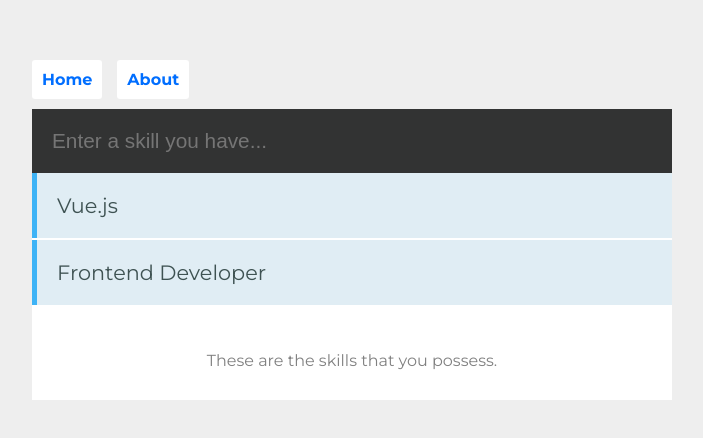
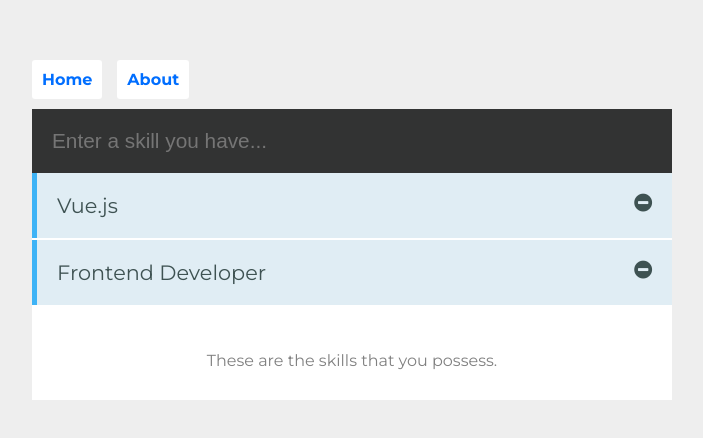
Before and after one commit to BenChallenor/vue-skills, a Vue app: page / in a window 1280 px wide. Shown: the top 438 px of the page, without its empty margins (288-991 px from the left). Built offline with nearby package versions, Linux system fonts and the light colour scheme; a small style sheet from the web is missing.

Commit message:
Add remove method and import font awesome

```diff
--- a/src/components/Skills.vue
+++ b/src/components/Skills.vue
@@ -13,7 +13,9 @@
 
     <ul>
       <transition-group name="list" enter-active-class="animated bounceInUp" leave-active-class="animated bounceOutDown">
-      <li v-for="(data, index) in skills" :key='index'>{{data.skill}}</li>
+      <li v-for="(data, index) in skills" :key='index'>{{data.skill}}
+        <i class="fa fa-minus-circle" v-on:click="remove(index)"></i>
+      </li>
     </transition-group>
     </ul>
     <!-- <div v-bind:class="{alert: showAlert, 'another-class': showClass}"></div> -->
@@ -63,6 +65,10 @@
           console.log("Not valid");
         }
       })
+    },
+
+    remove(id) {
+      this.skills.splice(id,1);
     }
   }
 }
@@ -83,6 +89,9 @@
 
 /* add animate CSS */
 @import "https://cdn.jsdelivr.net/npm/animate.css@3.5.1";
+
+/* add font awesome */
+@import "https://maxcdn.bootstrapcdn.com/font-awesome/4.7.0/css/font-awesome.min.css";
 
 .holder {
   background: #fff;
@@ -151,4 +160,9 @@
   }
 }
 
+i {
+  float: right;
+  cursor: pointer;
+}
+
 </style>
```
